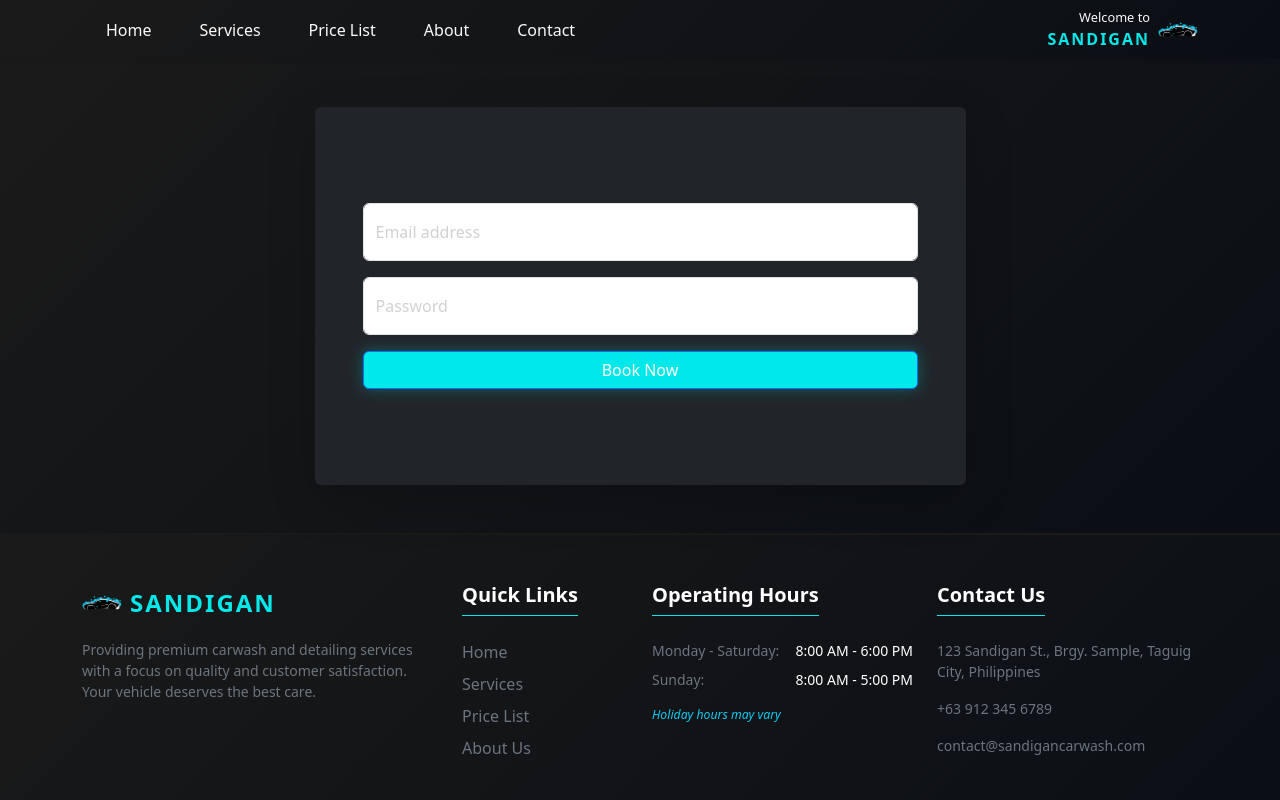
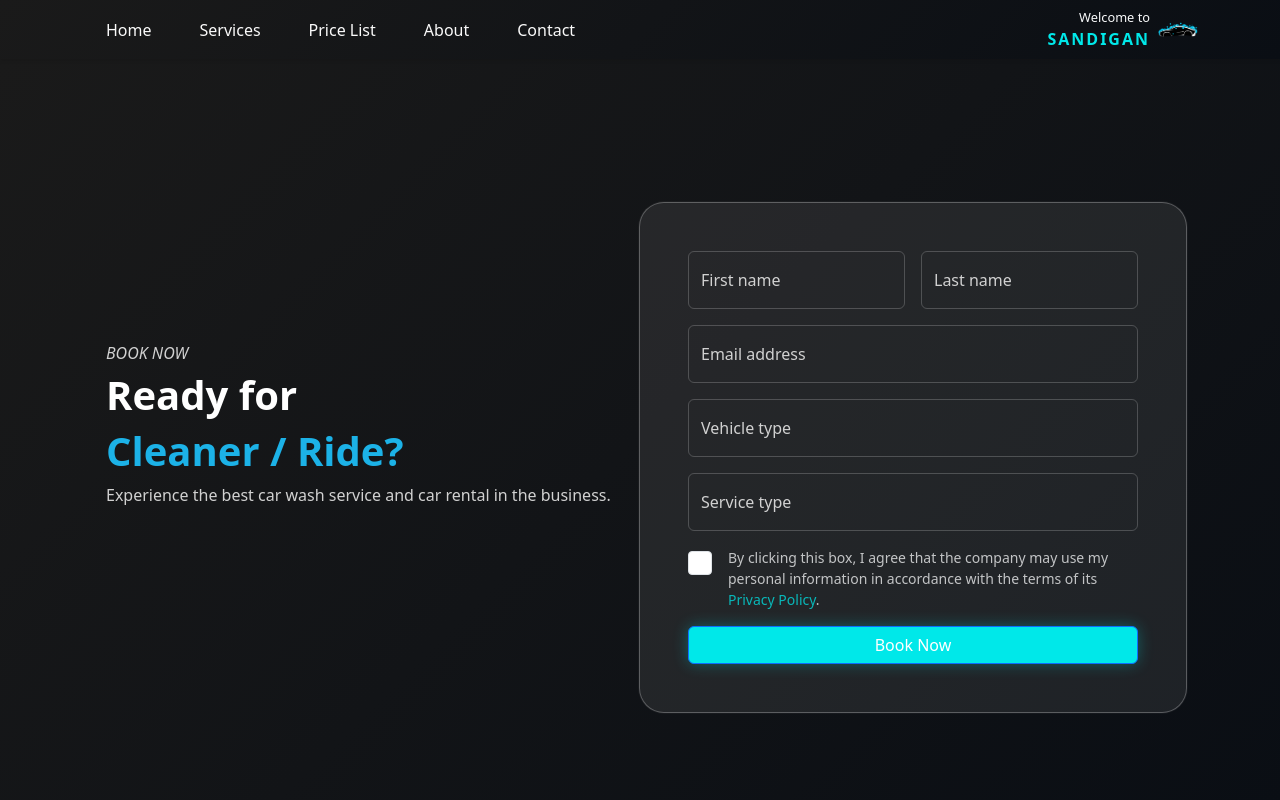
Before and after one commit to johnnmichael029/Sandigan-carwash-car-rental, a React (Vite) app in the folder frontend/: page /book in a window 1280 px wide. Shown: the top 800 px of the page. Built offline with nearby package versions, Linux system fonts and the light colour scheme.

Commit message:
add book pages

```diff
--- a/frontend/src/css/style.css
+++ b/frontend/src/css/style.css
@@ -228,3 +228,13 @@ h6, h2, label {
 .book-section {
     background: linear-gradient(135deg, #1a1a1a 0%, #0a0e14 100%);
 }
+form {
+    background-color: hsl(0, 0%, 100%, .08);
+    box-shadow: 0 0 1px 1px rgba(229, 229, 229, 0.4);
+    border-radius: 24px;
+}
+form .form-floating input {
+    background-color: transparent;
+    border: 1px solid rgba(255, 255, 255, 0.2);
+    transition: border-color 0.3s ease;
+}
--- a/frontend/src/pages/public/Book.jsx
+++ b/frontend/src/pages/public/Book.jsx
@@ -9,9 +9,36 @@ const Book = () => {
         <Navbar />
         <section id="book-section" className="book-section">
         <div className="container">
-            <div className="d-flex justify-content-center py-5">
-                <div className="col-md-7 bg-dark shadow-lg rounded py-5">
-                <form className="p-5 g-5">
+            <div className="py-5">
+                <div className="row align-items-center rounded py-5 px-4">
+                    <div className="col-md-6 text-white">
+                        <h6 className="text-uppercase"><i> BOOK NOW </i></h6>
+                        <h1 className="fw-bold">Ready for</h1>
+                        <h1 className="fw-bold" style={{ color: '#1CB2E7' }}>Cleaner / Ride?</h1>
+                        <p className="fs-6 hero-description">Experience the best car wash service and car rental in the business.</p>
+                    </div>
+                    <form className="form col-md-6 p-5 g-5">
+                        <div className="d-flex gap-3">
+                            <div className="flex-fill form-floating mb-3">
+                                <input
+                                type="text"
+                                className="form-control"
+                                id="floatingInput"
+                                placeholder="John Michael"
+                                />
+                                <label htmlFor="floatingInput">First name</label>
+                            </div>
+                            <div className="flex-fill form-floating mb-3">
+                                <input
+                                type="text"
+                                className="form-control"
+                                id="floatingInput"
+                                placeholder="John Michael"
+                                />
+                                <label htmlFor="floatingInput">Last name</label>
+                            </div>
+                        </div>
+
                         <div className="form-floating mb-3">
                             <input
                             type="email"
@@ -21,17 +48,54 @@ const Book = () => {
                             />
                             <label htmlFor="floatingInput">Email address</label>
                         </div>
+                        <div className="form-floating mb-3">
+                            <input
+                            type="text"
+                            className="form-control"
+                            id="floatingVehicle"
+                            list="vehicleOptions"
+                            placeholder="Vehicle type"
+                            />
+                            <label htmlFor="floatingVehicle">Vehicle type</label>
+                             <datalist id="vehicleOptions">
+                                <option value="Sedan" />
+                                <option value="SUV" />
+                                <option value="Truck" />
+                                <option value="Coupe" />
+                            </datalist>
+                        </div>
                         <div className="form-floating">
                            <input
-                        type="password"
+                                type="text"
                                 className="form-control"
-                        id="floatingPassword"
-                        placeholder="Password"
+                                id="floatingService"
+                                list="serviceOptions"
+                                placeholder="Service type"
                             />
-                        <label htmlFor="floatingPassword">Password</label>
+                            <label htmlFor="floatingService">Service type</label>
+
+                            <datalist id="serviceOptions">
+                                <option value="Car Wash" />
+                                <option value="Car Rental" />
+                                <option value="Detailing" />
+                                <option value="Oil Change" />
+                            </datalist>
+                        </div>
+                        <div className="form-check d-flex align-items-start gap-3 my-3">
+                            <input
+                                className="form-check-input flex-shrink-0"
+                                type="checkbox"
+                                value=""
+                                id="privacyPolicy"
+                                required
+                                style={{ width: '1.5em', height: '1.5em', cursor: 'pointer' }}
+                            />
+                            <label className="form-check-label text-light opacity-75 small" htmlFor="privacyPolicy" style={{ cursor: 'pointer', lineHeight: '1.5' }}>
+                                By clicking this box, I agree that the company may use my personal information in accordance with the terms of its <a href="#" className="text-decoration-none" style={{ color: '#00e8e9' }}>Privacy Policy</a>.
+                            </label>
                         </div>
                     {/* Added a submit button so the form is functional */}
-                <button type="submit" className="btn btn-primary mt-3 w-100">
+                    <button type="submit" className="btn btn-primary w-100">
                         Book Now
                     </button>
                     </form>
```
Lines whose indentation alone changed are shown as unchanged.
